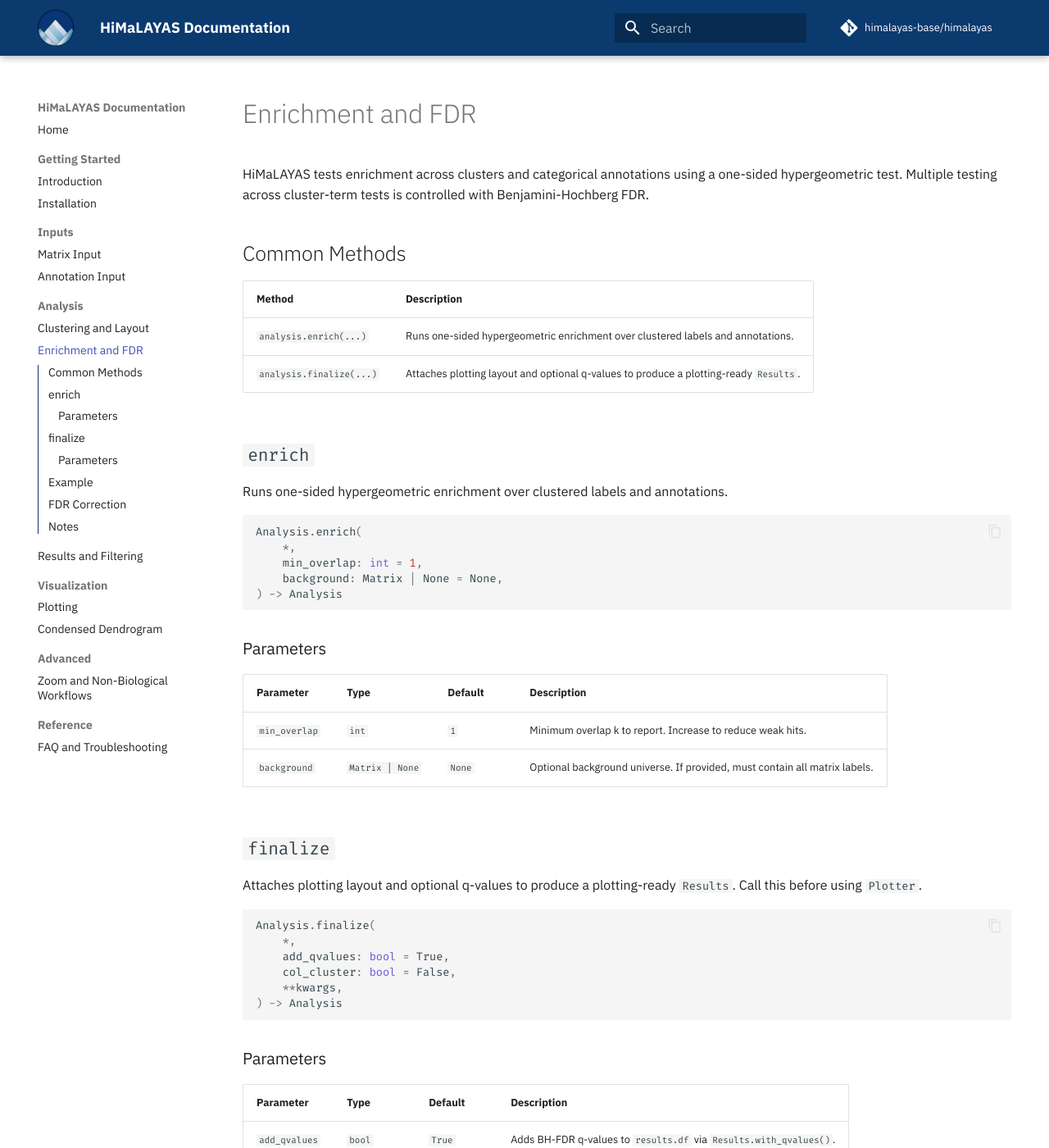
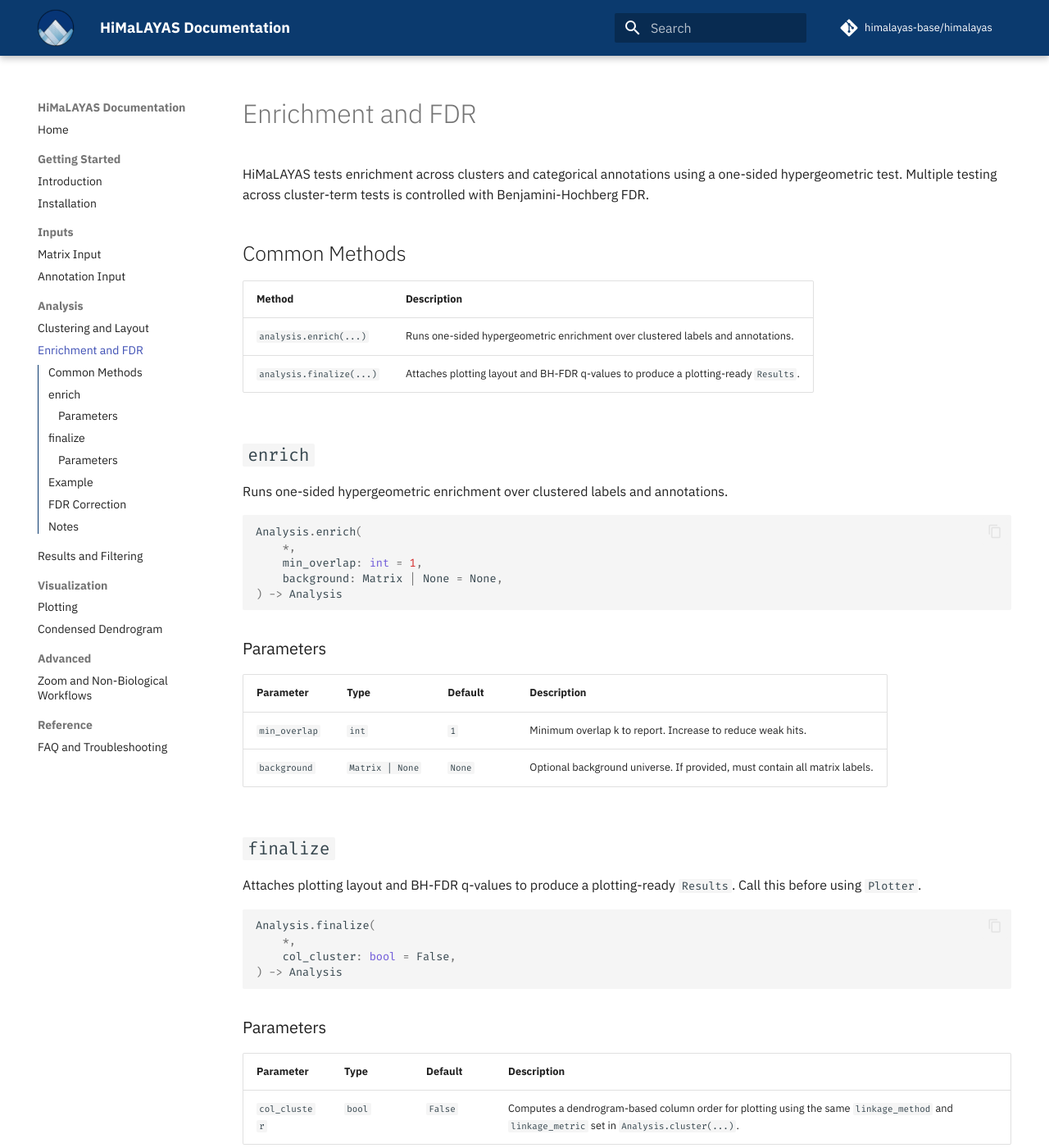
Before and after one commit to himalayas-base/himalayas-docs, an MkDocs documentation site: the page built from docs/5_enrichment.md, in a window 1280 px wide and 1400 px high. Shown: the whole window at 82% size. Built offline with MkDocs 1.6.1 and Material for MkDocs 9.7.7, drawn with Linux system fonts in a browser that asks for light colours; comment, search, counter and statistics services are not loaded; some of the changed text lies outside the part shown.

Commit message:
remove add_qvalue param from docs

````diff
--- a/docs/5_enrichment.md
+++ b/docs/5_enrichment.md
@@ -7,7 +7,7 @@
 | Method | Description |
 | --- | --- |
 | `analysis.enrich(...)` | Runs one-sided hypergeometric enrichment over clustered labels and annotations. |
-| `analysis.finalize(...)` | Attaches plotting layout and optional q-values to produce a plotting-ready `Results`. |
+| `analysis.finalize(...)` | Attaches plotting layout and BH-FDR q-values to produce a plotting-ready `Results`. |
 
 ## `enrich`
 
@@ -30,14 +30,12 @@
 
 ## `finalize`
 
-Attaches plotting layout and optional q-values to produce a plotting-ready `Results`. Call this before using `Plotter`.
+Attaches plotting layout and BH-FDR q-values to produce a plotting-ready `Results`. Call this before using `Plotter`.
 
 ```python
 Analysis.finalize(
     *,
-    add_qvalues: bool = True,
     col_cluster: bool = False,
-    **kwargs,
 ) -> Analysis
 ```
 
@@ -45,9 +43,7 @@
 
 | Parameter | Type | Default | Description |
 | --- | --- | --- | --- |
-| `add_qvalues` | `bool` | `True` | Adds BH-FDR q-values to `results.df` via `Results.with_qvalues()`. |
-| `col_cluster` | `bool` | `False` | Computes a dendrogram-based column order for plotting. |
-| `**kwargs` | `Any` | `{}` | Forwarded to column ordering (`linkage_method`, `linkage_metric`). |
+| `col_cluster` | `bool` | `False` | Computes a dendrogram-based column order for plotting using the same `linkage_method` and `linkage_metric` set in `Analysis.cluster(...)`. |
 
 ## Example
 
@@ -56,7 +52,7 @@
     Analysis(matrix, annotations)
     .cluster(...)
     .enrich(min_overlap=2)
-    .finalize(add_qvalues=True)
+    .finalize()
 )
 
 results = analysis.results
````
Also changed, not shown: docs/4_clustering.md (+1 -0 lines), docs/9_advanced_workflows.md (+2 -2 lines), docs/index.md (+2 -2 lines).
